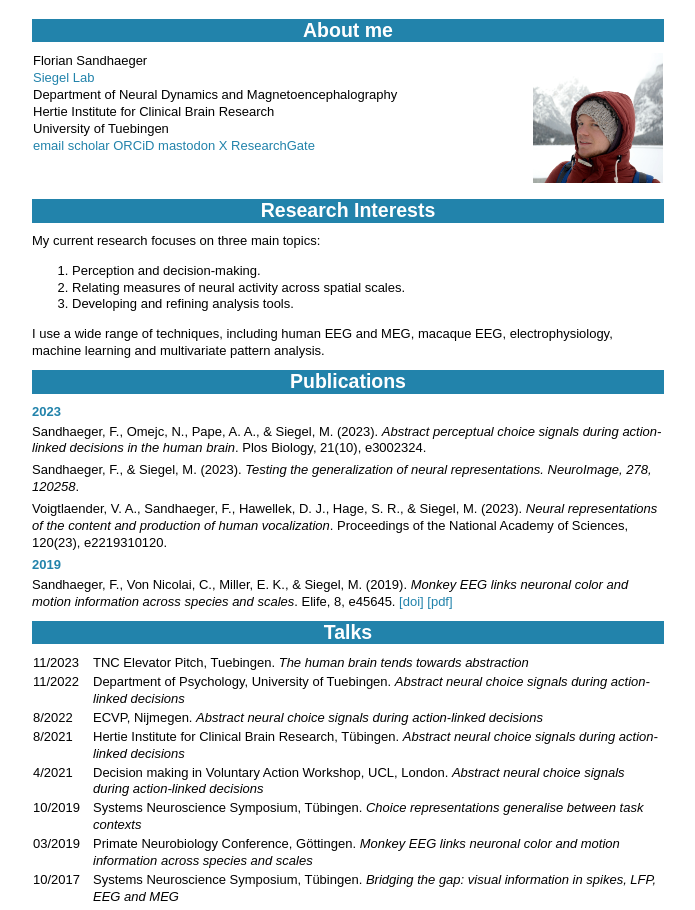
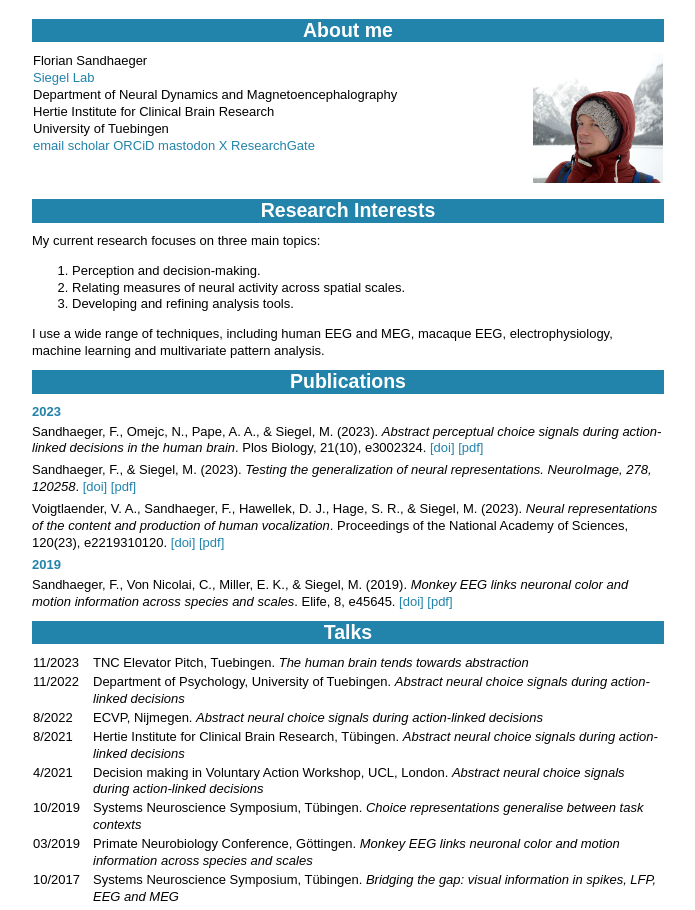
Before and after one commit to floriansandhaeger/floriansandhaeger.github.io, a plain HTML site: page index.html in a window 1280 px wide. Shown: the top 910 px of the page, without its empty margins (292-987 px from the left). Drawn offline with Linux system fonts and the light colour scheme.

Commit message:
Update index.html - pdfs and dois

```diff
--- a/index.html
+++ b/index.html
@@ -153,9 +153,9 @@ a:active {
 
       <h2>Publications</h2>
       <h3>2023</h3>
-      <p>Sandhaeger, F., Omejc, N., Pape, A. A., & Siegel, M. (2023). <i>Abstract perceptual choice signals during action-linked decisions in the human brain</i>. Plos Biology, 21(10), e3002324.</p>
-      <p>Sandhaeger, F., & Siegel, M. (2023). <i>Testing the generalization of neural representations. NeuroImage, 278, 120258</i>.</p>
-      <p>Voigtlaender, V. A., Sandhaeger, F., Hawellek, D. J., Hage, S. R., & Siegel, M. (2023). <i>Neural representations of the content and production of human vocalization</i>. Proceedings of the National Academy of Sciences, 120(23), e2219310120.</p>
+      <p>Sandhaeger, F., Omejc, N., Pape, A. A., & Siegel, M. (2023). <i>Abstract perceptual choice signals during action-linked decisions in the human brain</i>. Plos Biology, 21(10), e3002324. <a href="https://doi.org/10.1371/journal.pbio.3002324">[doi]</a> <a href="https://journals.plos.org/plosbiology/article/file?id=10.1371/journal.pbio.3002324&type=printable">[pdf]</a></p>
+      <p>Sandhaeger, F., & Siegel, M. (2023). <i>Testing the generalization of neural representations. NeuroImage, 278, 120258</i>. <a href="https://doi.org/10.1016/j.neuroimage.2023.120258">[doi]</a> <a href="https://www.sciencedirect.com/science/article/pii/S1053811923004093/pdfft?md5=987e2ace03cf583749ae4fc766972313&pid=1-s2.0-S1053811923004093-main.pdf">[pdf]</a></p>
+      <p>Voigtlaender, V. A., Sandhaeger, F., Hawellek, D. J., Hage, S. R., & Siegel, M. (2023). <i>Neural representations of the content and production of human vocalization</i>. Proceedings of the National Academy of Sciences, 120(23), e2219310120. <a href="https://doi.org/10.1073/pnas.2219310120">[doi]</a> <a href="https://www.pnas.org/doi/epdf/10.1073/pnas.2219310120">[pdf]</a></p>
       <h3>2019</h3>
       <p>Sandhaeger, F., Von Nicolai, C., Miller, E. K., & Siegel, M. (2019). <i>Monkey EEG links neuronal color and motion information across species and scales</i>. Elife, 8, e45645. <a href="https://doi.org/10.7554/eLife.45645">[doi]</a> <a href="https://elifesciences.org/articles/45645.pdf">[pdf]</a></p>
 
```
